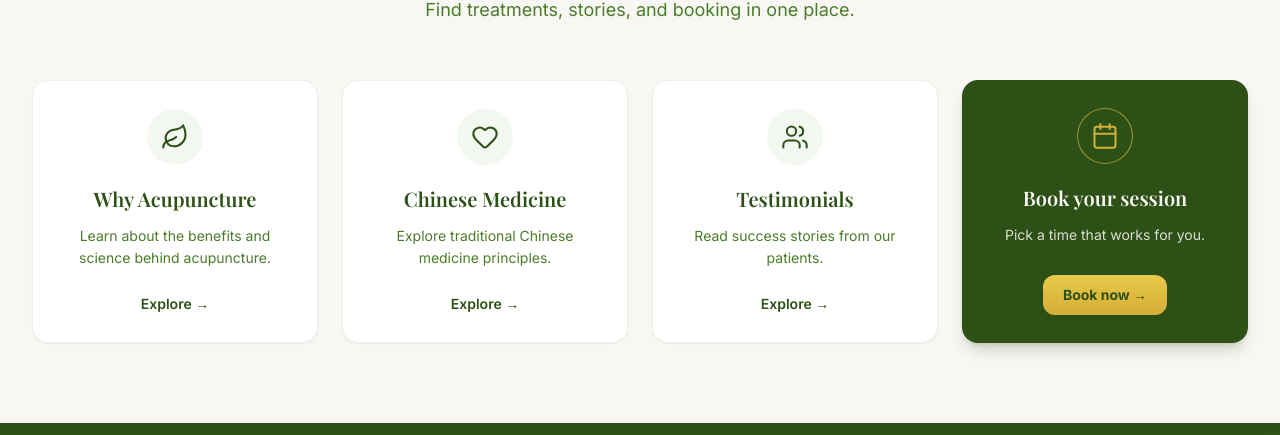
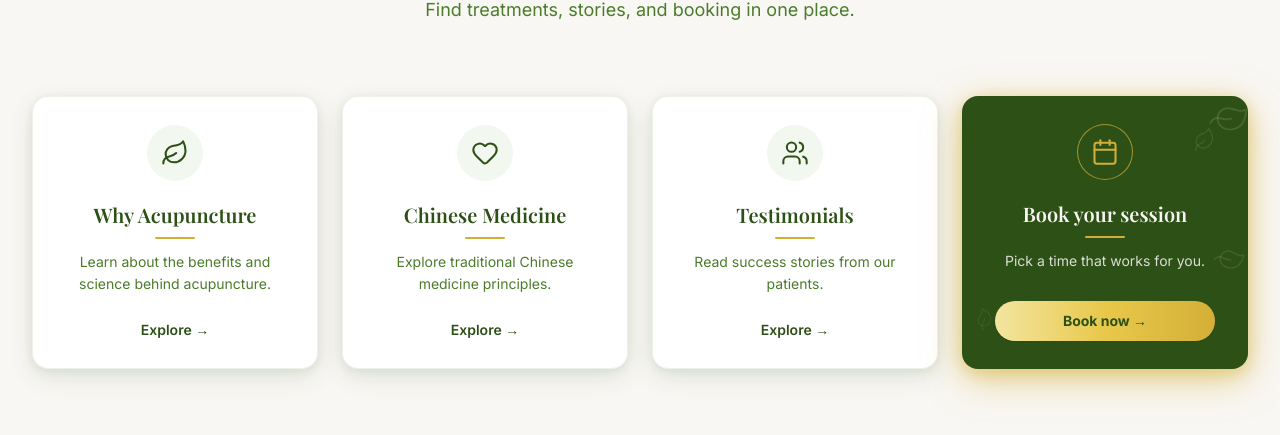
Before and after one commit to hbacalso1229/wellness-needles, a Next.js app: page / in a window 1280 px wide. Shown: the part 2038-2473 px from the top of the page. Built offline with nearby package versions, Linux system fonts and the light colour scheme; no server answers.

Commit message:
Polish Explore Clinic cards with gold accents, leaf watermark, and green shadows sitewide

```diff
--- a/src/app/testimonials/page.tsx
+++ b/src/app/testimonials/page.tsx
@@ -269,7 +269,7 @@ export default function Testimonials() {
                   <div className="w-16 h-16 bg-primary rounded-full flex items-center justify-center mx-auto mb-4">
                     <div className="w-0 h-0 border-l-[8px] border-l-cream border-y-[6px] border-y-transparent ml-1"></div>
                   </div>
-                  <p className="text-primary font-medium">Video Coming Soon</p>
+                  <p className="text-primary font-medium">Video coming soon</p>
                 </div>
               </div>
               <h3 className="font-semibold text-primary mb-2">Pain Relief Success</h3>
@@ -284,7 +284,7 @@ export default function Testimonials() {
                   <div className="w-16 h-16 bg-primary rounded-full flex items-center justify-center mx-auto mb-4">
                     <div className="w-0 h-0 border-l-[8px] border-l-cream border-y-[6px] border-y-transparent ml-1"></div>
                   </div>
-                  <p className="text-primary font-medium">Video Coming Soon</p>
+                  <p className="text-primary font-medium">Video coming soon</p>
                 </div>
               </div>
               <h3 className="font-semibold text-primary mb-2">Fertility Journey</h3>
@@ -299,7 +299,7 @@ export default function Testimonials() {
                   <div className="w-16 h-16 bg-primary rounded-full flex items-center justify-center mx-auto mb-4">
                     <div className="w-0 h-0 border-l-[8px] border-l-cream border-y-[6px] border-y-transparent ml-1"></div>
                   </div>
-                  <p className="text-primary font-medium">Video Coming Soon</p>
+                  <p className="text-primary font-medium">Video coming soon</p>
                 </div>
               </div>
               <h3 className="font-semibold text-primary mb-2">Stress Management</h3>
--- a/src/features/home/QuickLinksSection.tsx
+++ b/src/features/home/QuickLinksSection.tsx
@@ -8,7 +8,7 @@ export function QuickLinksSection() {
   const { href: bookHref, isExternal, target, rel } = useBookingCtaHref()
 
   return (
-    <section className="relative py-20 bg-cream overflow-hidden">
+    <section className="relative py-20 bg-cream">
       <div className="relative max-w-7xl mx-auto px-4 sm:px-6 lg:px-8">
         <div className="text-center mb-12 lg:mb-14">
           <h2 className="font-serif text-4xl md:text-5xl font-bold text-primary mb-4">
@@ -20,9 +20,9 @@ export function QuickLinksSection() {
         </div>
 
         {/* Mobile: snap row of all cards | Desktop: 4-col grid */}
-        <div className="flex flex-col gap-4 lg:grid lg:grid-cols-4 lg:gap-6 lg:items-stretch">
-          <div className="flex gap-4 overflow-x-auto snap-x snap-mandatory pb-2 -mx-4 px-4 sm:-mx-6 sm:px-6 lg:mx-0 lg:px-0 lg:contents lg:overflow-visible lg:pb-0">
-            <div className="snap-start shrink-0 w-[72vw] sm:w-[48vw] lg:w-auto lg:min-w-0">
+        <div className="flex flex-col gap-4 lg:grid lg:grid-cols-4 lg:gap-6 lg:items-stretch lg:py-3">
+          <div className="flex gap-4 overflow-x-auto snap-x snap-mandatory pb-4 -mx-4 px-4 sm:-mx-6 sm:px-6 lg:mx-0 lg:px-0 lg:contents lg:overflow-visible lg:pb-0">
+            <div className="snap-start shrink-0 w-[72vw] sm:w-[48vw] lg:w-auto lg:min-w-0 py-1">
               <ServiceCard
                 compact
                 href="/acupuncture"
@@ -33,7 +33,7 @@ export function QuickLinksSection() {
               />
             </div>
 
-            <div className="snap-start shrink-0 w-[72vw] sm:w-[48vw] lg:w-auto lg:min-w-0">
+            <div className="snap-start shrink-0 w-[72vw] sm:w-[48vw] lg:w-auto lg:min-w-0 py-1">
               <ServiceCard
                 compact
                 href="/chinese-medicine"
@@ -44,7 +44,7 @@ export function QuickLinksSection() {
               />
             </div>
 
-            <div className="snap-start shrink-0 w-[72vw] sm:w-[48vw] lg:w-auto lg:min-w-0">
+            <div className="snap-start shrink-0 w-[72vw] sm:w-[48vw] lg:w-auto lg:min-w-0 py-1">
               <ServiceCard
                 compact
                 href="/testimonials"
@@ -57,7 +57,7 @@ export function QuickLinksSection() {
 
             <div
               id="explore-book-cta"
-              className="snap-start shrink-0 w-[72vw] sm:w-[48vw] lg:w-auto lg:min-w-0"
+              className="snap-start shrink-0 w-[72vw] sm:w-[48vw] lg:w-auto lg:min-w-0 py-1"
             >
               <ServiceCard
                 compact
--- a/src/features/ui/DecorativeImageCard.tsx
+++ b/src/features/ui/DecorativeImageCard.tsx
@@ -77,7 +77,7 @@ export function DecorativeImageCard({
         // Wide tile frame; show the full collage (these assets are portrait — side space is expected).
         <div className="relative">
           <div
-            className={`relative flex h-80 w-full items-center justify-center rounded-xl overflow-hidden shadow-lg bg-white border-2 ${borderClass}`}
+            className={`relative flex h-80 w-full items-center justify-center rounded-xl overflow-hidden shadow-[0_8px_24px_rgba(45,80,22,0.12),0_2px_8px_rgba(45,80,22,0.08)] bg-white border-2 ${borderClass}`}
           >
             <Image
               src={src}
@@ -97,7 +97,7 @@ export function DecorativeImageCard({
       ) : (
         <div className="relative">
           <div
-            className={`relative h-72 w-full rounded-xl overflow-hidden shadow-lg bg-gradient-to-br ${gradientFrom} ${gradientTo}`}
+            className={`relative h-72 w-full rounded-xl overflow-hidden shadow-[0_8px_24px_rgba(45,80,22,0.12),0_2px_8px_rgba(45,80,22,0.08)] bg-gradient-to-br ${gradientFrom} ${gradientTo}`}
           >
             <Image
               src={src}
--- a/src/features/ui/FeatureCard.tsx
+++ b/src/features/ui/FeatureCard.tsx
@@ -45,7 +45,7 @@ export function FeatureCard({
 
   const iconCircle = (
     <div
-      className={`bg-gradient-to-br ${gradientFrom} ${gradientTo} ${hoverFrom} ${hoverTo} rounded-full w-20 h-20 flex items-center justify-center mx-auto mb-6 transition-all duration-300`}
+      className={`bg-gradient-to-br ${gradientFrom} ${gradientTo} ${hoverFrom} ${hoverTo} rounded-full w-20 h-20 flex items-center justify-center mx-auto mb-6 transition-all duration-300 shadow-[0_8px_20px_rgba(74,124,42,0.28),0_2px_8px_rgba(45,80,22,0.14)]`}
     >
       <Icon className="w-10 h-10 text-primary" />
     </div>
--- a/src/features/ui/ServiceCard.tsx
+++ b/src/features/ui/ServiceCard.tsx
@@ -1,7 +1,7 @@
 'use client'
 
 import Link from 'next/link'
-import { LucideIcon } from 'lucide-react'
+import { Leaf, LucideIcon } from 'lucide-react'
 
 interface ServiceCardProps {
   href: string
@@ -36,11 +36,15 @@ export function ServiceCard({
 
   const classes = compact
     ? [
-        'group flex h-full flex-col items-center text-center rounded-2xl p-6 sm:p-7',
+        'group relative flex h-full flex-col items-center text-center rounded-2xl p-6 sm:p-7',
         'transition-all duration-300 motion-safe:hover:-translate-y-0.5',
         isPrimary
-          ? 'bg-primary text-cream shadow-lg shadow-primary/20'
-          : `bg-white border ${borderColor} shadow-sm hover:shadow-md`,
+          ? [
+              'bg-primary text-cream',
+              'shadow-[0_10px_36px_rgba(212,175,55,0.55),0_4px_16px_rgba(212,175,55,0.4)]',
+              'hover:shadow-[0_14px_44px_rgba(212,175,55,0.65),0_6px_20px_rgba(212,175,55,0.45)]',
+            ].join(' ')
+          : `bg-white border ${borderColor} shadow-[0_8px_24px_rgba(45,80,22,0.12),0_2px_8px_rgba(45,80,22,0.08)] hover:shadow-[0_12px_28px_rgba(45,80,22,0.16),0_4px_12px_rgba(45,80,22,0.1)]`,
         className,
       ].join(' ')
     : [
@@ -53,6 +57,31 @@ export function ServiceCard({
 
   const content = compact ? (
     <>
+      {isPrimary ? (
+        <div
+          className="pointer-events-none absolute inset-0 overflow-hidden rounded-2xl"
+          aria-hidden="true"
+        >
+          <Leaf
+            className="absolute right-0 top-1 h-9 w-9 text-cream/[0.12] rotate-[28deg]"
+            strokeWidth={1.25}
+          />
+          <Leaf
+            className="absolute right-8 top-8 h-6 w-6 text-cream/[0.1] -rotate-12"
+            strokeWidth={1.25}
+          />
+          <Leaf
+            className="absolute right-1 bottom-24 h-7 w-7 text-cream/[0.1] rotate-[40deg]"
+            strokeWidth={1.25}
+          />
+          <Leaf
+            className="absolute left-3 bottom-10 h-5 w-5 text-cream/[0.08] -rotate-45"
+            strokeWidth={1.25}
+          />
+        </div>
+      ) : null}
+
+      <div className="relative z-10 flex h-full w-full flex-col items-center">
         <div
           className={`mb-5 flex h-14 w-14 items-center justify-center rounded-full ${
             isPrimary
@@ -67,12 +96,13 @@ export function ServiceCard({
         </div>
 
         <h3
-        className={`font-serif text-xl font-semibold mb-3 ${
+          className={`font-serif text-xl font-semibold mb-2 ${
             isPrimary ? 'text-cream' : 'text-primary'
           }`}
         >
           {title}
         </h3>
+        <div className="mx-auto mb-3 h-0.5 w-10 rounded-full bg-gold" aria-hidden="true" />
 
         {description ? (
           <p
@@ -87,7 +117,7 @@ export function ServiceCard({
         )}
 
         {isPrimary ? (
-        <span className="inline-flex items-center justify-center rounded-xl bg-gradient-to-b from-[#e8c84a] to-gold px-5 py-2.5 text-sm font-bold text-primary shadow-md shadow-primary/20 transition-all duration-200 group-hover:from-[#f0d45c] group-hover:to-[#c9a52f]">
+          <span className="inline-flex w-full max-w-[220px] items-center justify-center rounded-full bg-gradient-to-r from-[#f3e5a0] via-[#e8c84a] to-gold px-5 py-2.5 text-sm font-bold text-primary shadow-sm transition-all duration-200 group-hover:from-[#f7ecc0] group-hover:via-[#f0d45c] group-hover:to-[#c9a52f]">
             Book now →
           </span>
         ) : (
@@ -95,6 +125,7 @@ export function ServiceCard({
             Explore →
           </span>
         )}
+      </div>
     </>
   ) : (
     <>
```
Lines whose indentation alone changed are shown as unchanged.
